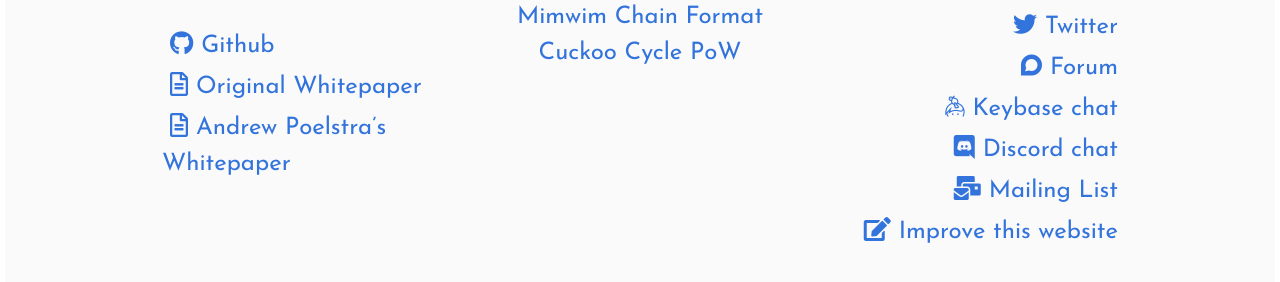
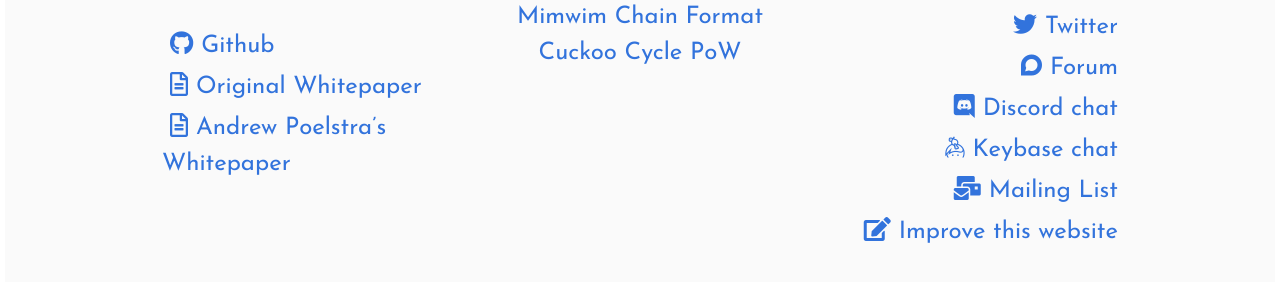
Before and after one commit to mimblewimble/site, a Jekyll site: the page built from index.md, in a window 1280 px wide and 900 px high, scrolled down 2907 px. Shown: the part 549-831 px from the top of the window. Built offline with Jekyll 4.4.1, drawn with Linux system fonts in a browser that asks for light colours; nearby versions of some CDN libraries.

Commit message:
keep earlier order (making it somewhat alphabetical)

```diff
--- a/_includes/footer.html
+++ b/_includes/footer.html
@@ -51,10 +51,10 @@
                 <a href="https://www.grin-forum.org/"><i class="fab fa-discourse"></i>Forum</a>
               </li>
               <li>
-                <a href="https://keybase.io/team/grincoin"><i class="fab fa-keybase"></i>Keybase chat</a>
+                <a href="https://discord.gg/Z3sEfEU"><i class="fab fa-discord"></i>Discord chat</a>
               </li>
               <li>
-                <a href="https://discord.gg/Z3sEfEU"><i class="fab fa-discord"></i>Discord chat</a>
+                <a href="https://keybase.io/team/grincoin"><i class="fab fa-keybase"></i>Keybase chat</a>
               </li>
               <li>
                 <a href="https://launchpad.net/~mimblewimble"><i class="fas fa-mail-bulk"></i>Mailing List</a>
```
